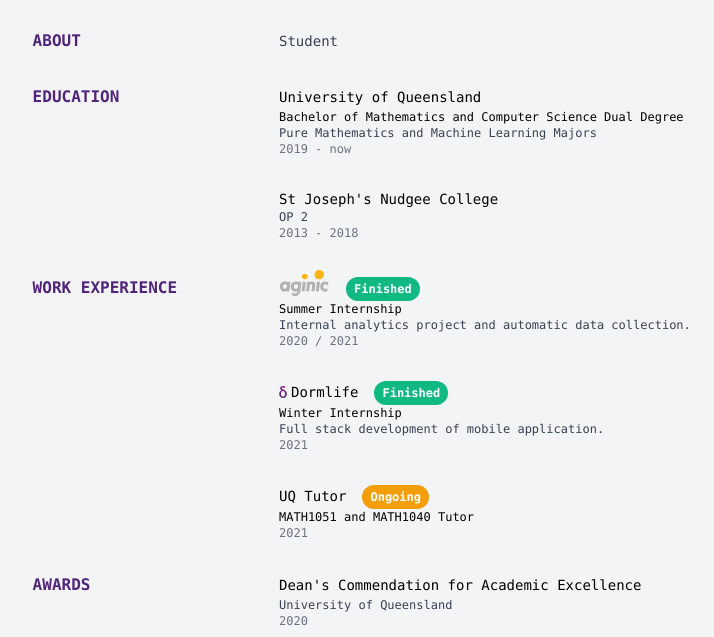
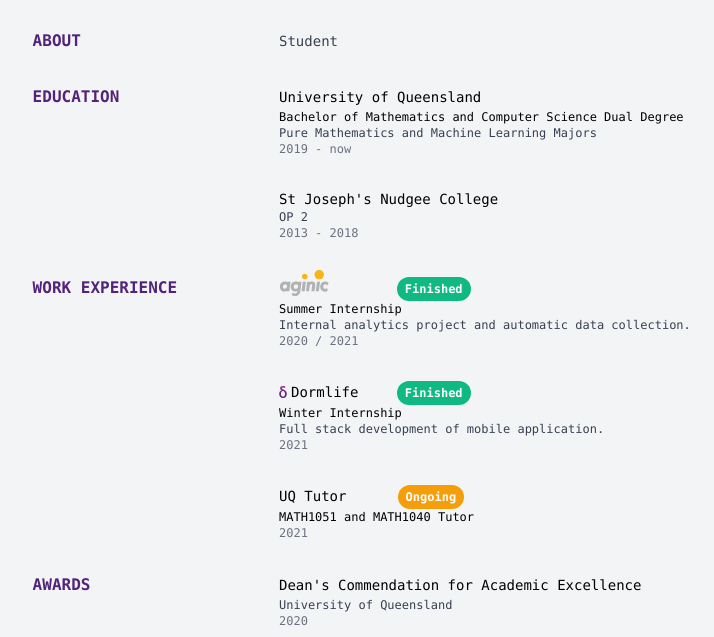
Before and after one commit to scooobs/scooobs.github.io, a website: page index.html in a window 1280 px wide. Shown: the part 163-800 px from the top of the page, without its empty margins (337-1051 px from the left). Drawn offline with Linux system fonts and the light colour scheme.

Commit message:
Badges justified

```diff
--- a/index.html
+++ b/index.html
@@ -124,8 +124,8 @@
           </div>
 
           <div class="pt-4 lg:pt-8 h-auto lg:justify-self-start font-mono font-medium text-sm text-black">
-            <div class='flex justify-self-start grid-cols-2 items-baseline'>
-              <div>
+            <div class='grid grid-cols-2 items-baseline'>
+              <div class="">
                 <a href='https://www.aginic.com' target="_blank">
                   <svg style="transform:scale(1.3);" width="51" height="20" viewBox="0 0 106 56">
                     <path
@@ -190,8 +190,8 @@
           </div>
 
           <div class="pt-4 lg:pt-8 h-auto lg:justify-self-start font-mono font-medium text-sm text-black">
-            <div class='flex justify-self-start grid-cols-3 items-baseline'>
-              <div>
+            <div class='grid justify-self-start grid-cols-2 items-baseline'>
+              <div class='flex items-baseline'>
                 <svg style='transform:scale(1.2)' xmlns="http://www.w3.org/2000/svg" width="8" height="10"
                   viewBox="0 0 391 617" fill="none">
                   <path
@@ -205,12 +205,11 @@
                     </linearGradient>
                   </defs>
                 </svg>
-              </div>
-              <div class="pl-1">
-                <a href='https://www.dormlife.app' target="_blank" class="hover:text-purpur ">
+                <a href='https://www.dormlife.app' target="_blank" class="hover:text-purpur pl-1">
                   Dormlife
                 </a>
               </div>
+
               <div class="text-left pl-4">
                 <span class="inline-block rounded-full text-white bg-green-500 px-2 py-1 text-xs font-bold mr-3">Finished</span>
               </div>
@@ -248,11 +247,11 @@
           </div>
 
           <div class="pt-4 lg:pt-8 h-auto lg:justify-self-start font-mono font-medium text-sm text-black">
-            <div class='flex justify-self-start grid-cols-2 items-baseline'>
+            <div class='grid justify-self-start grid-cols-2 items-baseline'>
               <div class='justify-self-start'>
                 UQ Tutor
               </div>
-              <div class="text-left pl-4">
+              <div class="text-left pl-5">
                 <span class="inline-block rounded-full text-white bg-yellow-500 px-2 py-1 text-xs font-bold mr-3">Ongoing</span>
             </div>
             </div>
```
Also changed, not shown: css/style.css.
